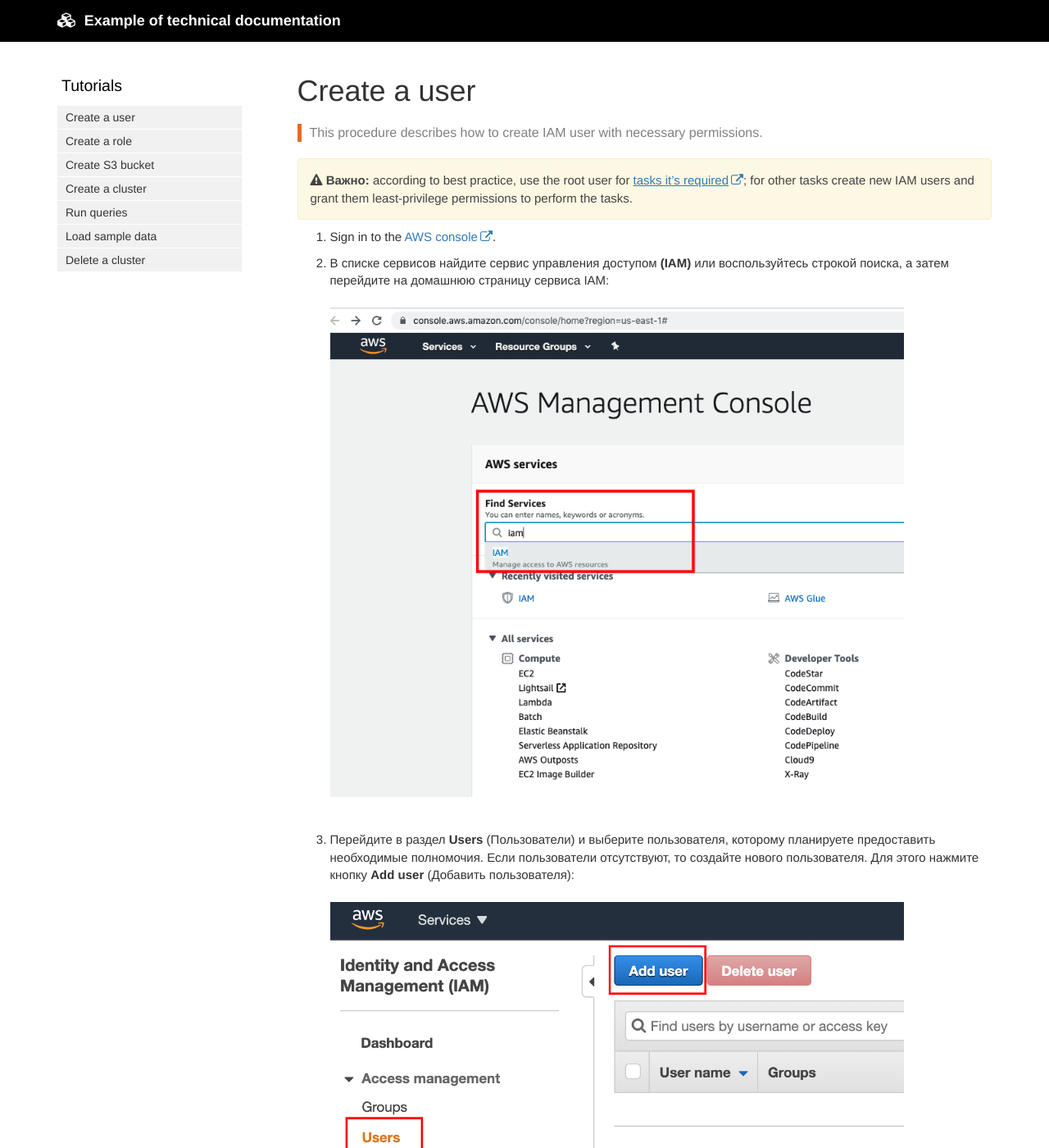
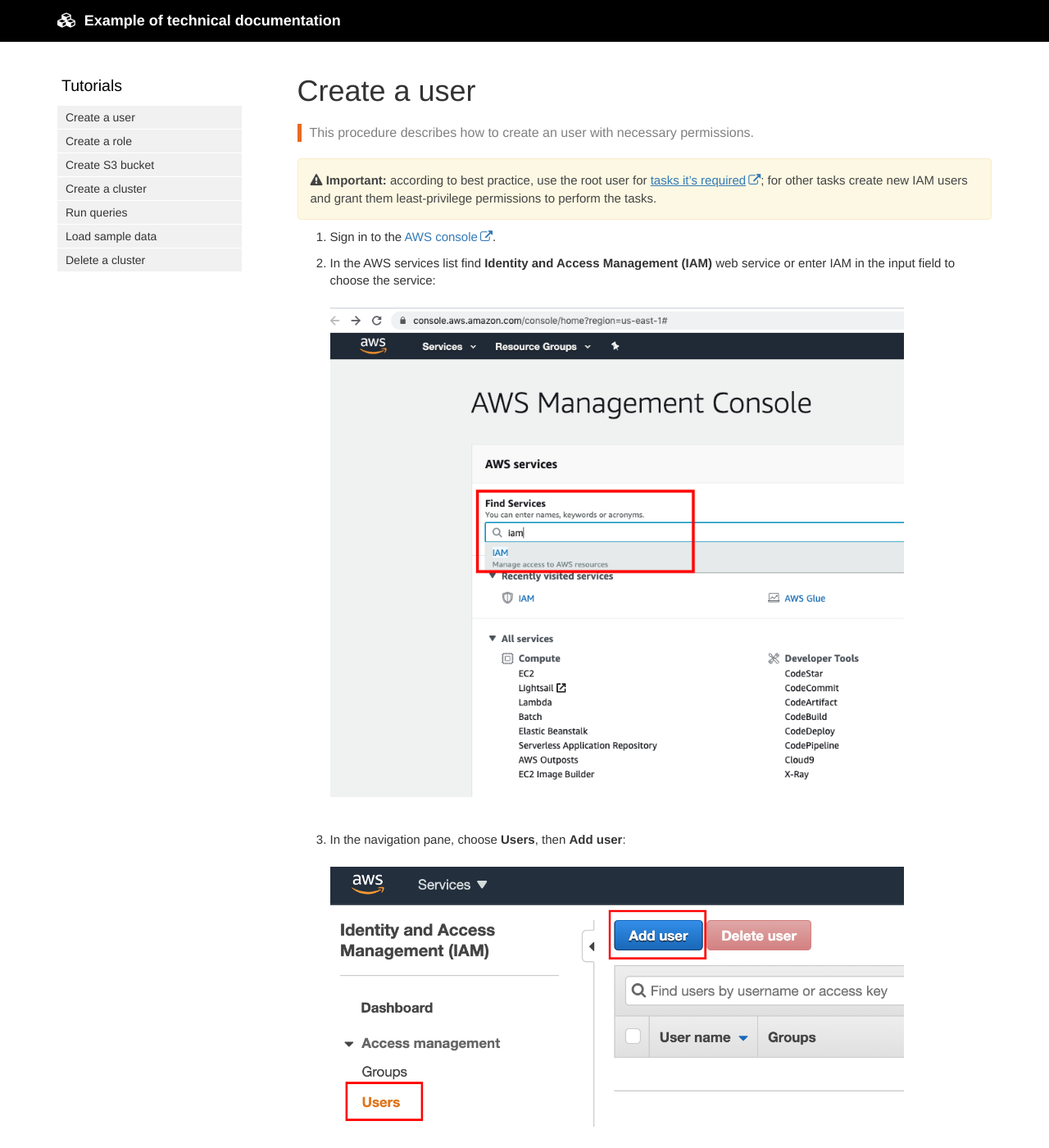
Before and after one commit to techwritex/aws_docs_en, a Jekyll site: the page built from pages/stories/create-user.md, in a window 1280 px wide and 1400 px high. Shown: the whole window at 82% size. Built offline with Jekyll 4.4.1, drawn with Linux system fonts in a browser that asks for light colours; comment, search, counter and statistics services are not loaded; some of the changed text lies outside the part shown.

Commit message:
redshift-how-to-003

```diff
--- a/_includes/important.html
+++ b/_includes/important.html
@@ -1 +1 @@
-<div markdown="span" class="alert alert-warning" role="alert"><i class="fa fa-warning"></i> <b>Важно:</b> {{include.content}}</div>
+<div markdown="span" class="alert alert-warning" role="alert"><i class="fa fa-warning"></i> <b>Important:</b> {{include.content}}</div>
--- a/_includes/note.html
+++ b/_includes/note.html
@@ -1 +1 @@
-<div markdown="span" class="alert alert-info" role="alert"><i class="fa fa-info-circle"></i> <b>Примечание:</b> {{include.content}}</div>
+<div markdown="span" class="alert alert-info" role="alert"><i class="fa fa-info-circle"></i> <b>Note:</b> {{include.content}}</div>
--- a/pages/stories/create-user.md
+++ b/pages/stories/create-user.md
@@ -3,22 +3,22 @@ title: Create a user
 sidebar: general_sidebar
 permalink: create-user.html
 folder: stories
-summary: "This procedure describes how to create IAM user with necessary permissions."
+summary: "This procedure describes how to create an user with necessary permissions."
 ---
 
 {% include important.html content="according to best practice, use the root user for [tasks it's required](https://docs.aws.amazon.com/accounts/latest/reference/root-user-tasks.html); for other tasks create new IAM users and grant them least-privilege permissions to perform the tasks." %}
 
 1. Sign in to the [AWS console](https://console.aws.amazon.com/).
 
-2. В списке сервисов найдите сервис управления доступом **(IAM)** или воспользуйтесь строкой поиска, а затем перейдите на домашнюю страницу сервиса IAM:
+2. In the AWS services list find **Identity and Access Management (IAM)** web service or enter IAM in the input field to choose the service:
 
     {% include image.html file="iam/role/aws_iam_step_1.jpg" alt="Поиск сервиса управления доступом IAM" caption="" %}
 
-3. Перейдите в раздел **Users** (Пользователи) и выберите пользователя, которому планируете предоставить необходимые полномочия. Если пользователи отсутствуют, то создайте нового пользователя. Для этого нажмите кнопку **Add user** (Добавить пользователя):
+3. In the navigation pane, choose **Users**, then **Add user**:
 
     {% include image.html file="iam/user/aws_editor_step_1.jpg" alt="Создание пользователя" caption="" %}
 
-4. Укажите значение поля **User name** (Имя пользователя). В настройках **Access type** (Тип доступа) выберите опцию **AWS Management Console access** (Доступ к консоли управления AWS). Создайте самостоятельно пароль или воспользуйтесь функцией автогенерации пароля. Далее нажмите кнопку перехода к разделу предоставлению полномочий **Next: Permissions**:
+4. In the user details section, for **User name** specify the user name (for instance, `mycloudsolnotes`). Select **AWS Management Console access**, then **Custom password**. Type a password. Choose **Next: Permissions**:
 
     {% include image.html file="iam/user/aws_editor_step_2.jpg" alt="Настройки пользовтеля" caption="" %}
 
```
